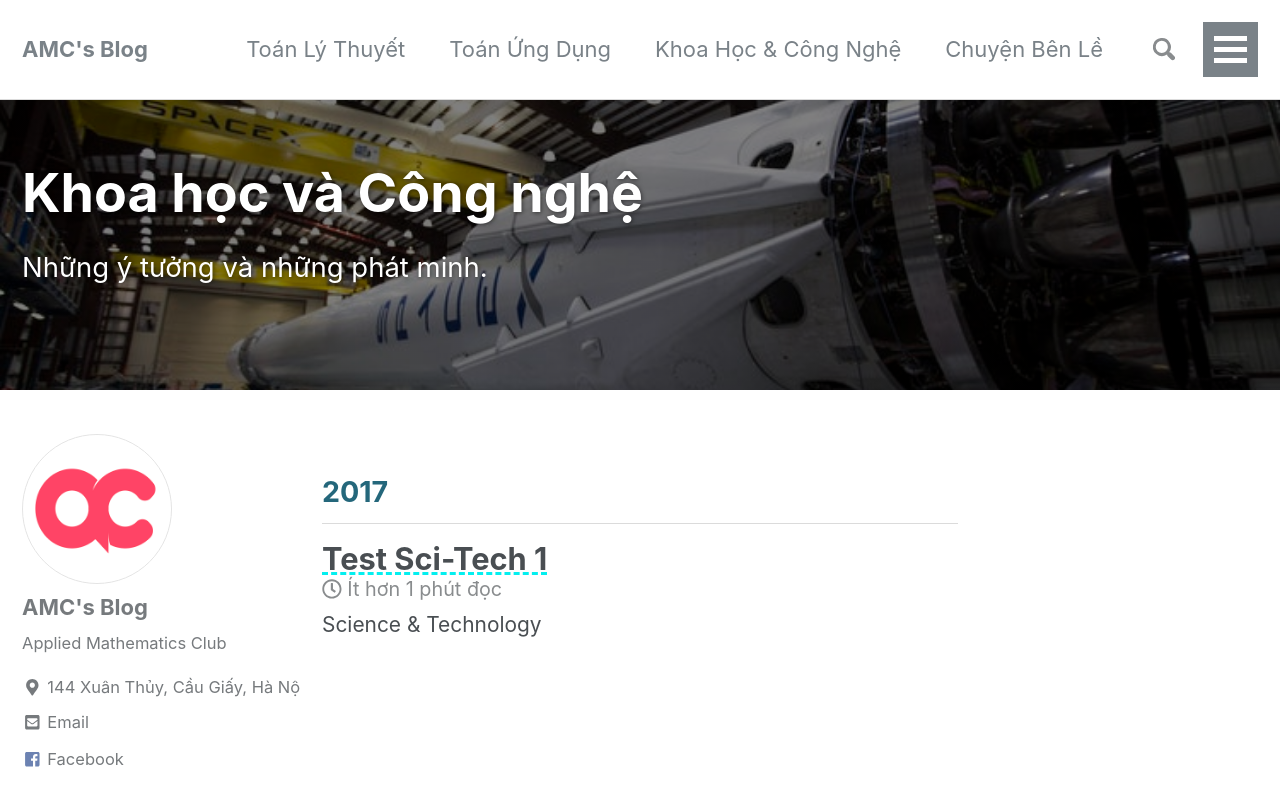
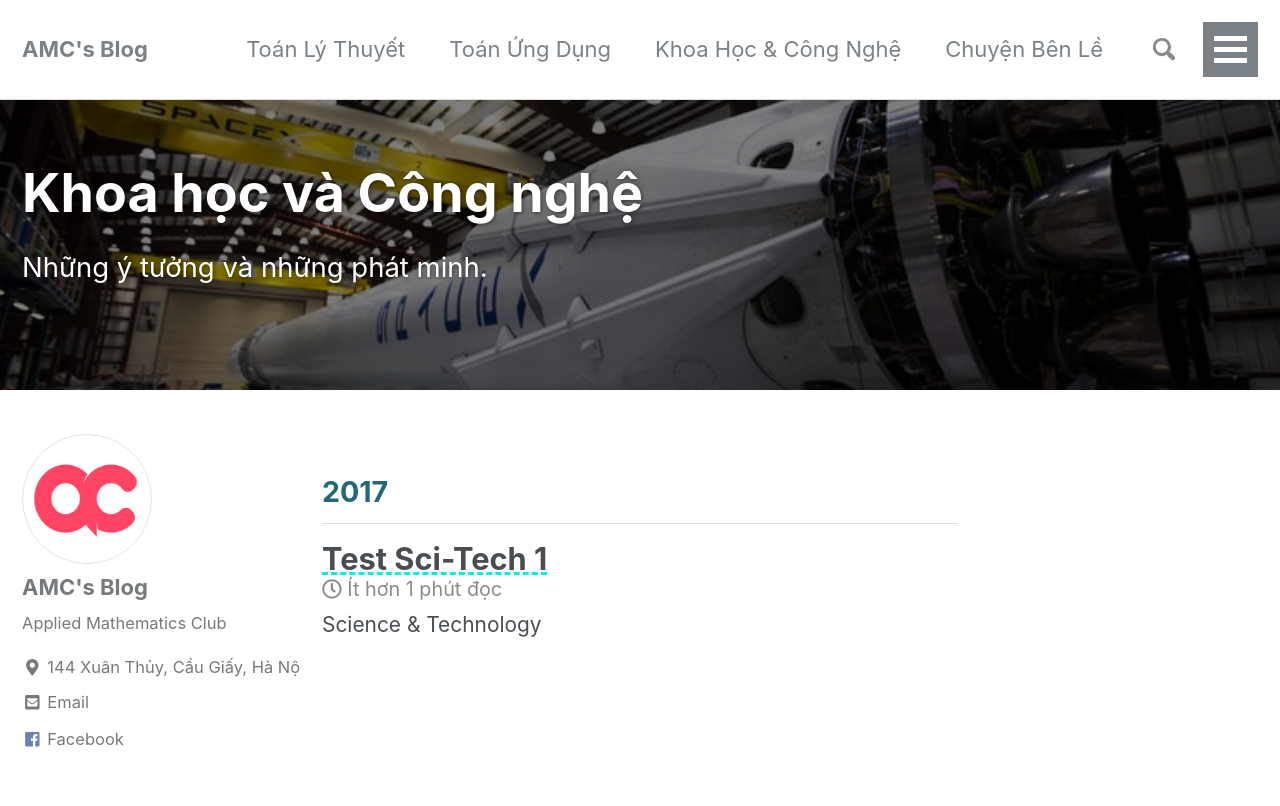
Before and after one commit to amcblog/testvon.github.io, a Jekyll site: the page built from _pages/sci-tech.html, in a window 1280 px wide and 900 px high. Shown: the top 806 px of the window. Built offline with Jekyll 4.4.1, drawn with Linux system fonts in a browser that asks for light colours; nearby versions of some CDN libraries.

Commit message:
Update _sidebar.scss

```diff
--- a/_sass/minimal-mistakes/_sidebar.scss
+++ b/_sass/minimal-mistakes/_sidebar.scss
@@ -111,7 +111,7 @@
   }
 
   img {
-    max-width: 150px;
+    max-width: 130px;
     border-radius: 50%;
 
     @include breakpoint($large) {
```
